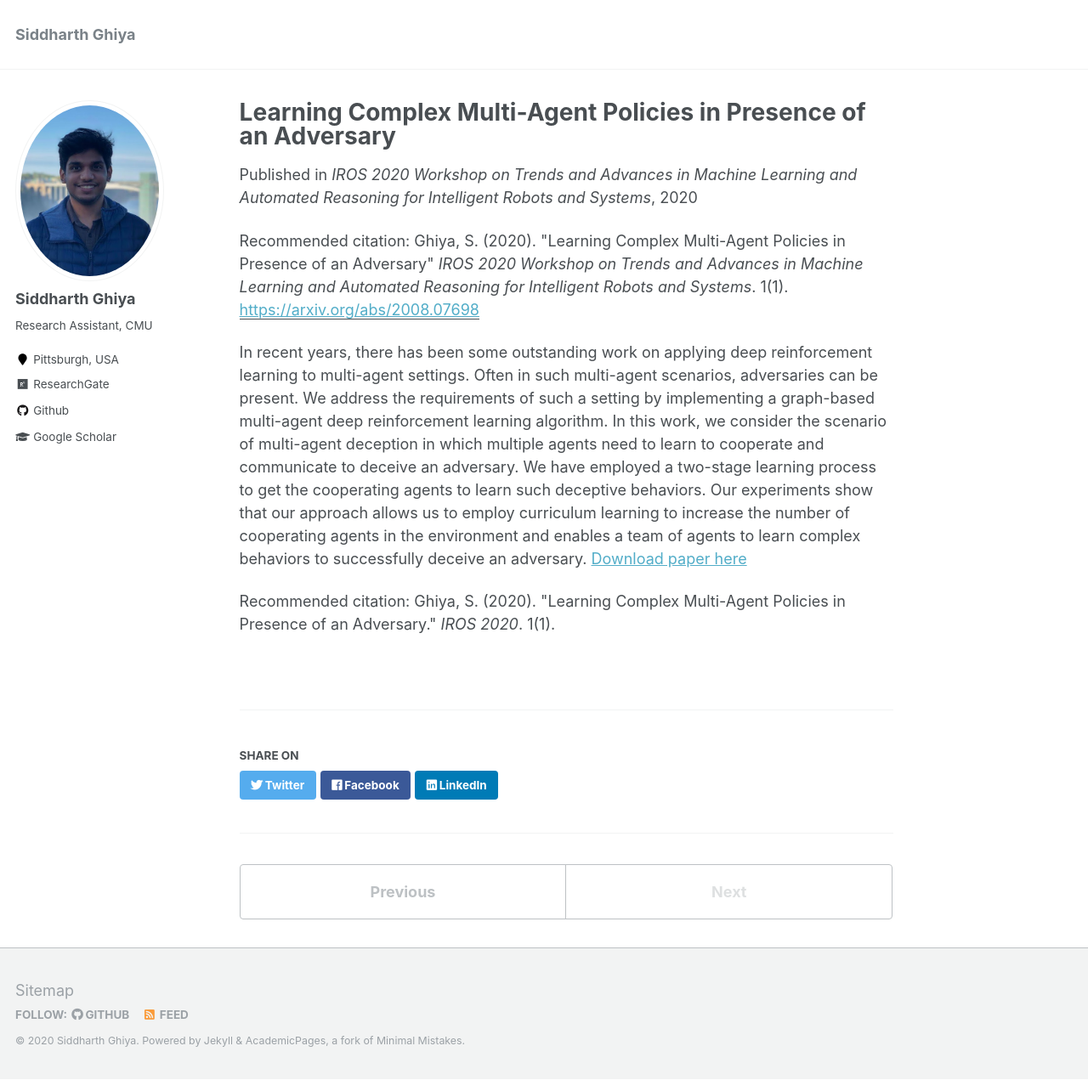
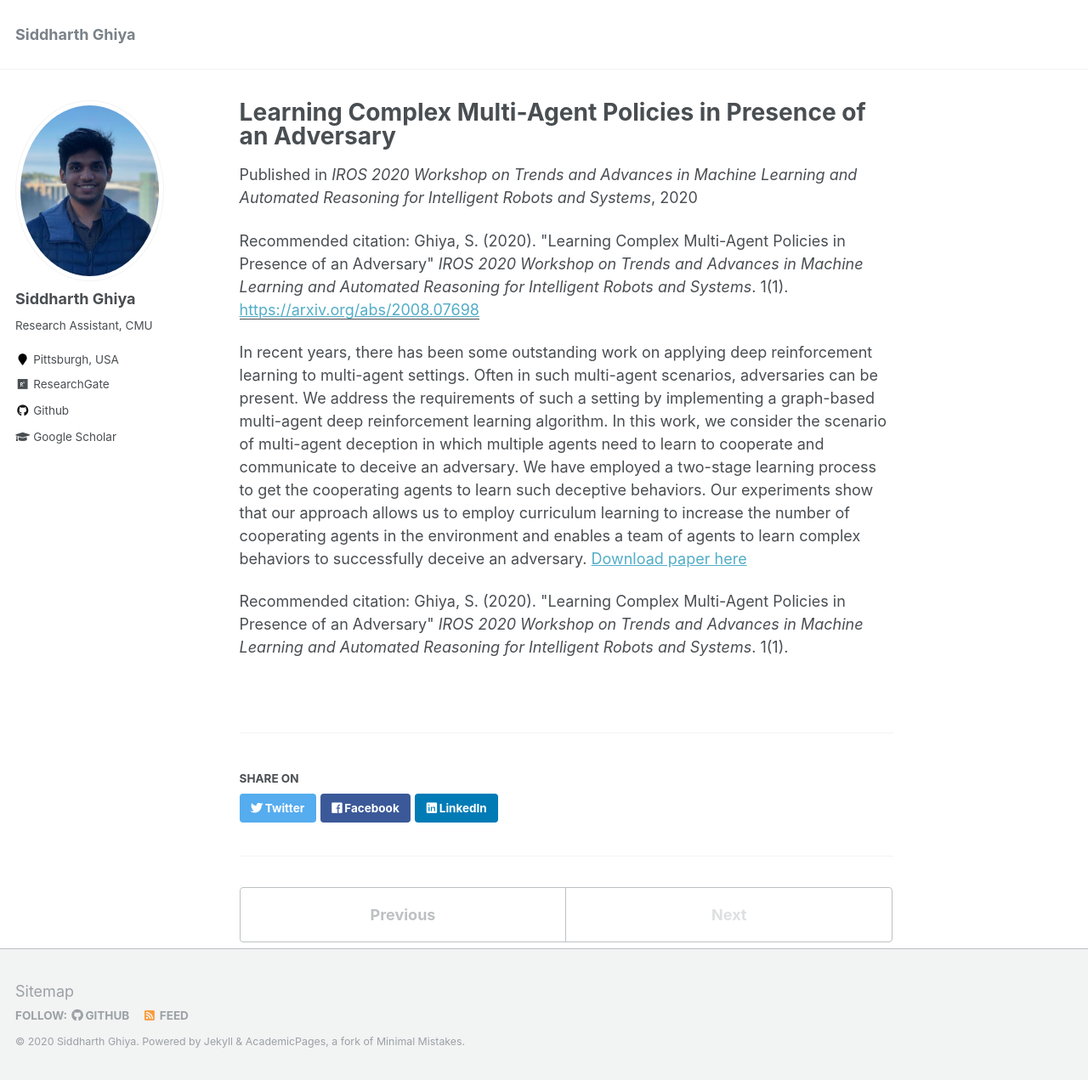
Before and after one commit to siddharthghiya/siddharthghiya.github.io, a Jekyll site: the page built from _publications/deception.md, in a window 1280 px wide and 1271 px high. Shown: the whole window at 85% size. Built offline with Jekyll 4.4.1, drawn with Linux system fonts in a browser that asks for light colours.

Commit message:
added publication

```diff
--- a/_publications/deception.md
+++ b/_publications/deception.md
@@ -11,4 +11,4 @@ citation: 'Ghiya, S. (2020). &quot;Learning Complex Multi-Agent Policies in Pres
 In recent years, there has been some outstanding work on applying deep reinforcement learning to multi-agent settings. Often in such multi-agent scenarios, adversaries can be present. We address the requirements of such a setting by implementing a graph-based multi-agent deep reinforcement learning algorithm. In this work, we consider the scenario of multi-agent deception in which multiple agents need to learn to cooperate and communicate to deceive an adversary. We have employed a two-stage learning process to get the cooperating agents to learn such deceptive behaviors. Our experiments show that our approach allows us to employ curriculum learning to increase the number of cooperating agents in the environment and enables a team of agents to learn complex behaviors to successfully deceive an adversary.
 [Download paper here](https://arxiv.org/pdf/2008.07698.pdf)
 
-Recommended citation: Ghiya, S. (2020). &quot;Learning Complex Multi-Agent Policies in Presence of an Adversary.&quot; <i>IROS 2020</i>. 1(1).
+Recommended citation: Ghiya, S. (2020). &quot;Learning Complex Multi-Agent Policies in Presence of an Adversary&quot; <i>IROS 2020 Workshop on Trends and Advances in Machine Learning and Automated Reasoning for Intelligent Robots and Systems</i>. 1(1).
```
